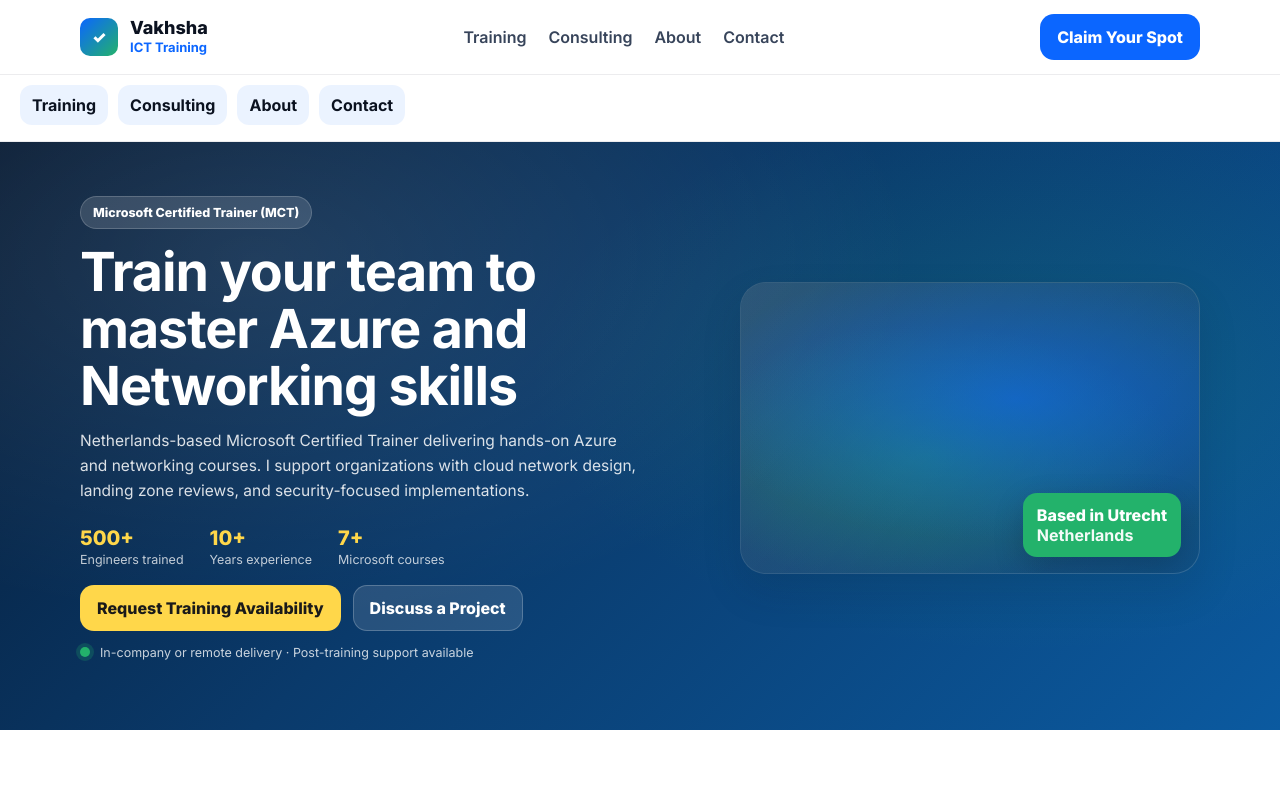
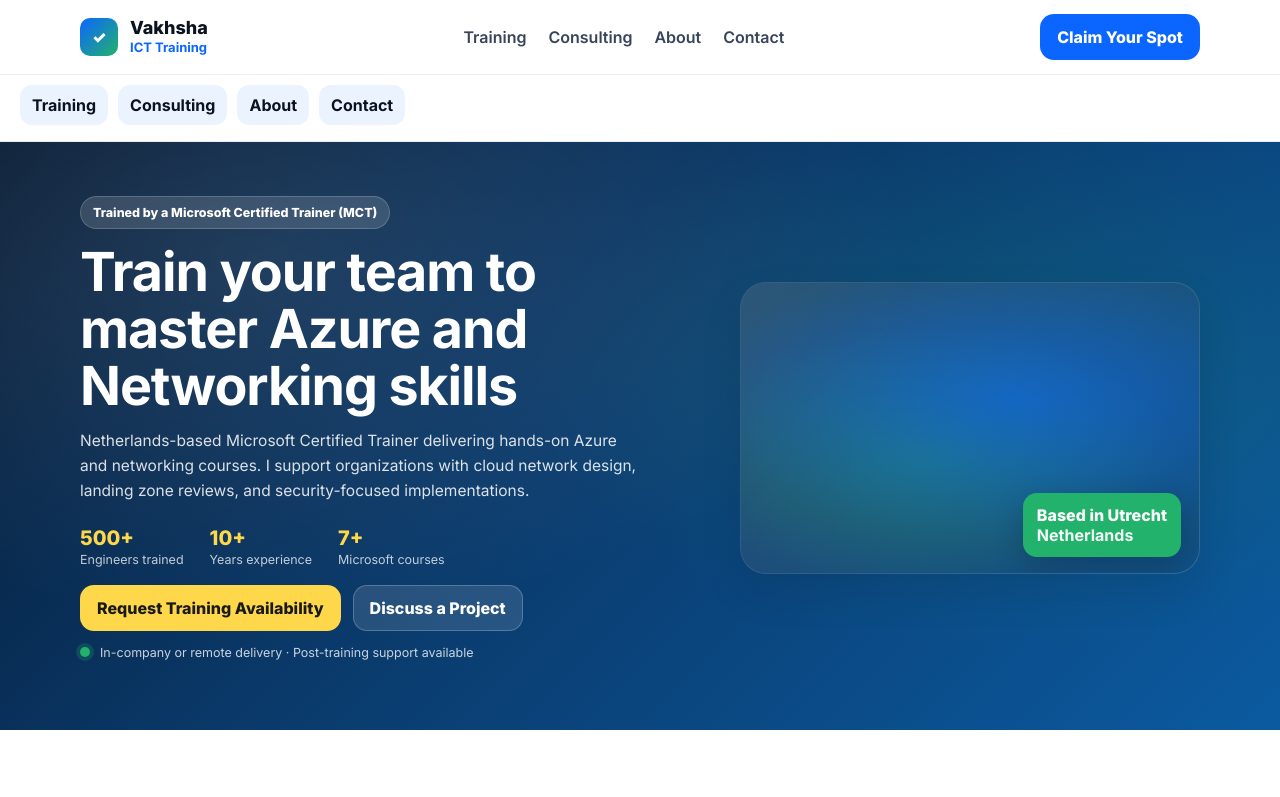
Before and after one commit to omidvahed/vakhsha-ict-training-site, a plain HTML site: page index.html in a window 1280 px wide. Shown: the top 797 px of the page. Drawn offline with Linux system fonts and the light colour scheme.

```diff
--- a/index.html
+++ b/index.html
@@ -50,7 +50,7 @@
     <div class="hero__bg" aria-hidden="true"></div>
     <div class="container hero__inner">
       <div class="hero__copy">
-        <div class="pill">Microsoft Certified Trainer (MCT)</div>
+        <div class="pill">Trained by a Microsoft Certified Trainer (MCT)</div>
 
         <h1>Train your team to master Azure and Networking skills</h1>
 
```
